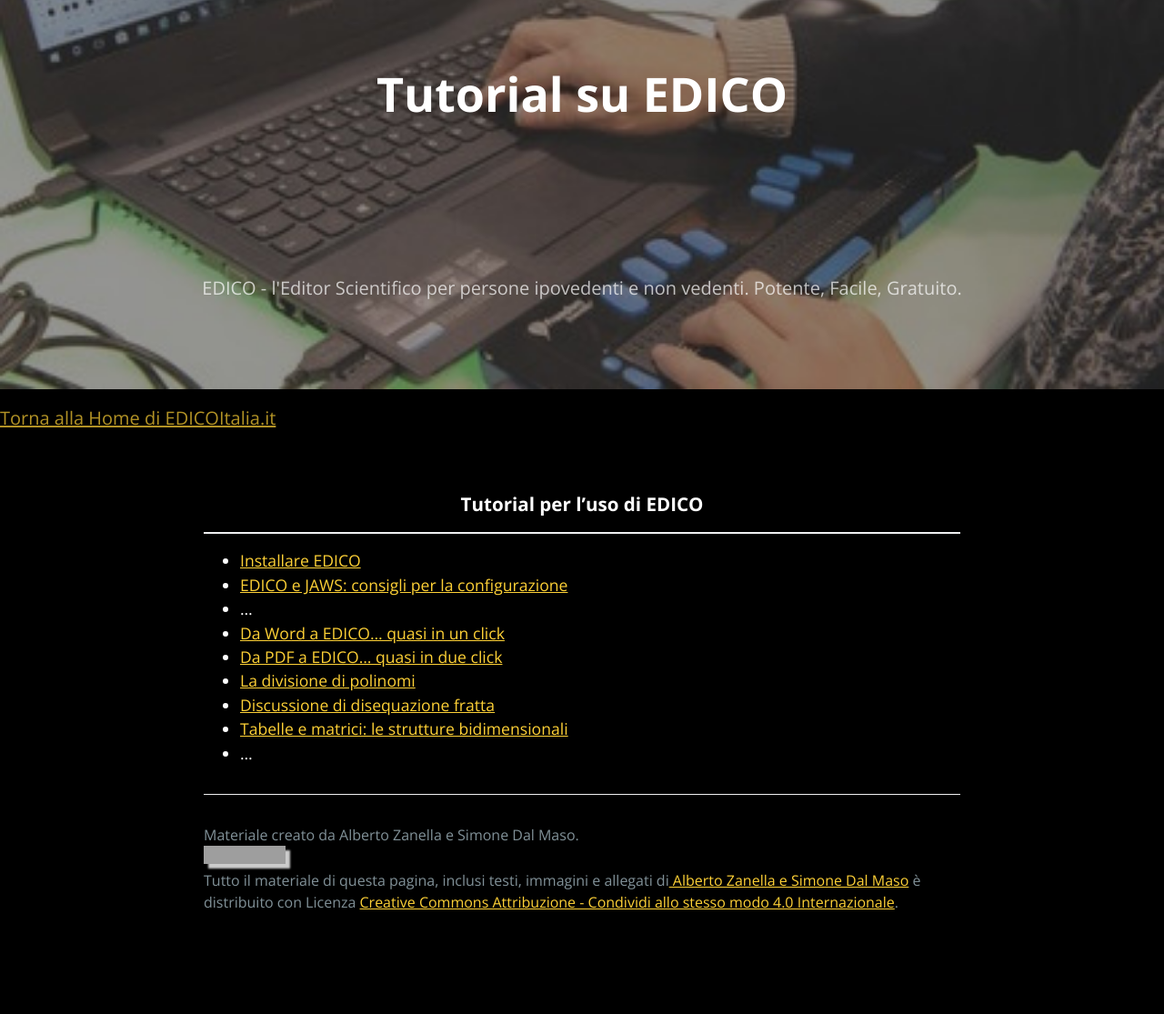
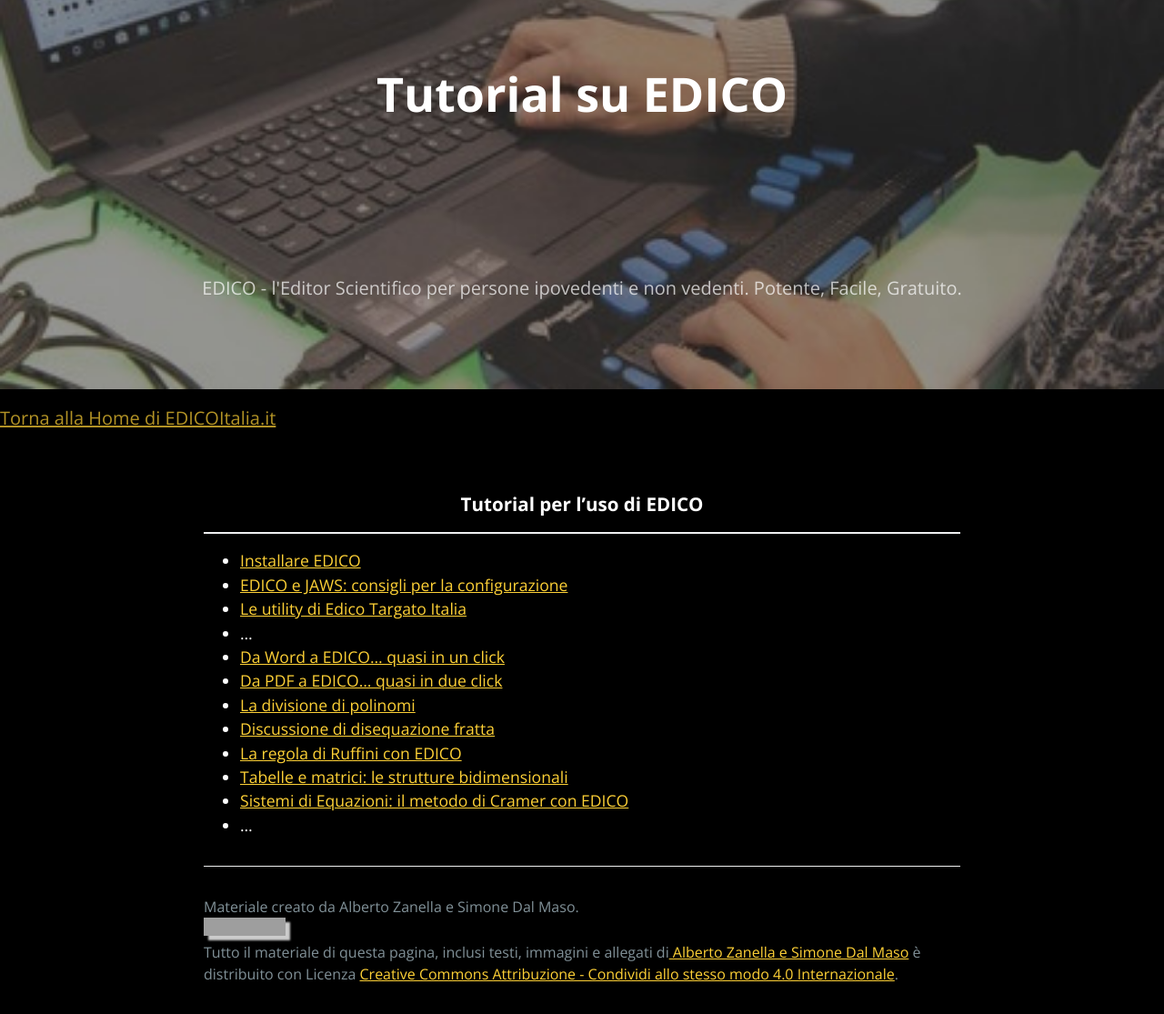
Before and after one commit to edicoitalia/edicoitalia.github.io, a Jekyll site: the page built from tutorial/docs/index.md, in a window 1280 px wide. Shown: the whole page at 91% size. Built offline with Jekyll 4.4.1, drawn with Linux system fonts in a browser that asks for light colours; our own code applies the rules of GitHub Pages for plain Markdown files; before the commit the page ends 1036 px from its top, so only the background shows below that; grey boxes are pictures that could not be loaded.

Commit message:
aggiunti video youtube

```diff
--- a/tutorial/docs/index.md
+++ b/tutorial/docs/index.md
@@ -3,10 +3,13 @@
 
 - [Installare EDICO](/tutorial/docs/01_installare)
 - [EDICO e JAWS: consigli per la configurazione](/tutorial/docs/jaws)
+- [Le utility di Edico Targato Italia](https://www.youtube.com/watch?v=V-KVEYFUuKo)
 - ...
 - [Da Word a EDICO... quasi in un click](/tutorial/docs/word)
 - [Da PDF a EDICO... quasi in due click](/tutorial/docs/mathpix)
 - [La divisione di polinomi](/tutorial/docs/divisione-di-polinomi)
 - [Discussione di disequazione fratta](/tutorial/docs/disequazioni/disequazioni.edi)
+- [La regola di Ruffini con EDICO](https://www.youtube.com/watch?v=BhUjPKMCGIs)
 - [Tabelle e matrici: le strutture bidimensionali](/tutorial/docs/matrici)
+- [Sistemi di Equazioni: il metodo di Cramer con EDICO](https://www.youtube.com/watch?v=SiOmu3-4gwo)
 - ...
```
Also changed, not shown: tutorial/docs/01_installare/index.md (+3 -0 lines).
